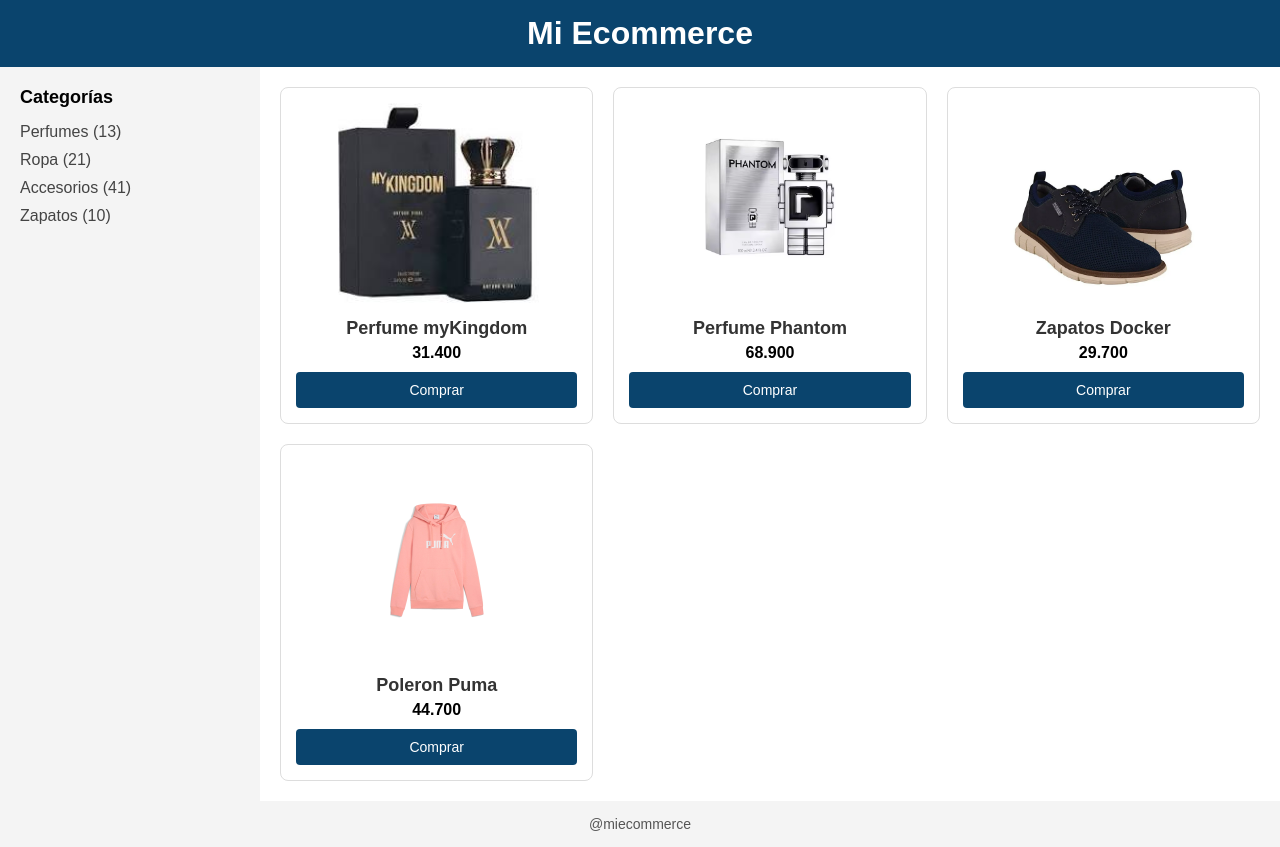
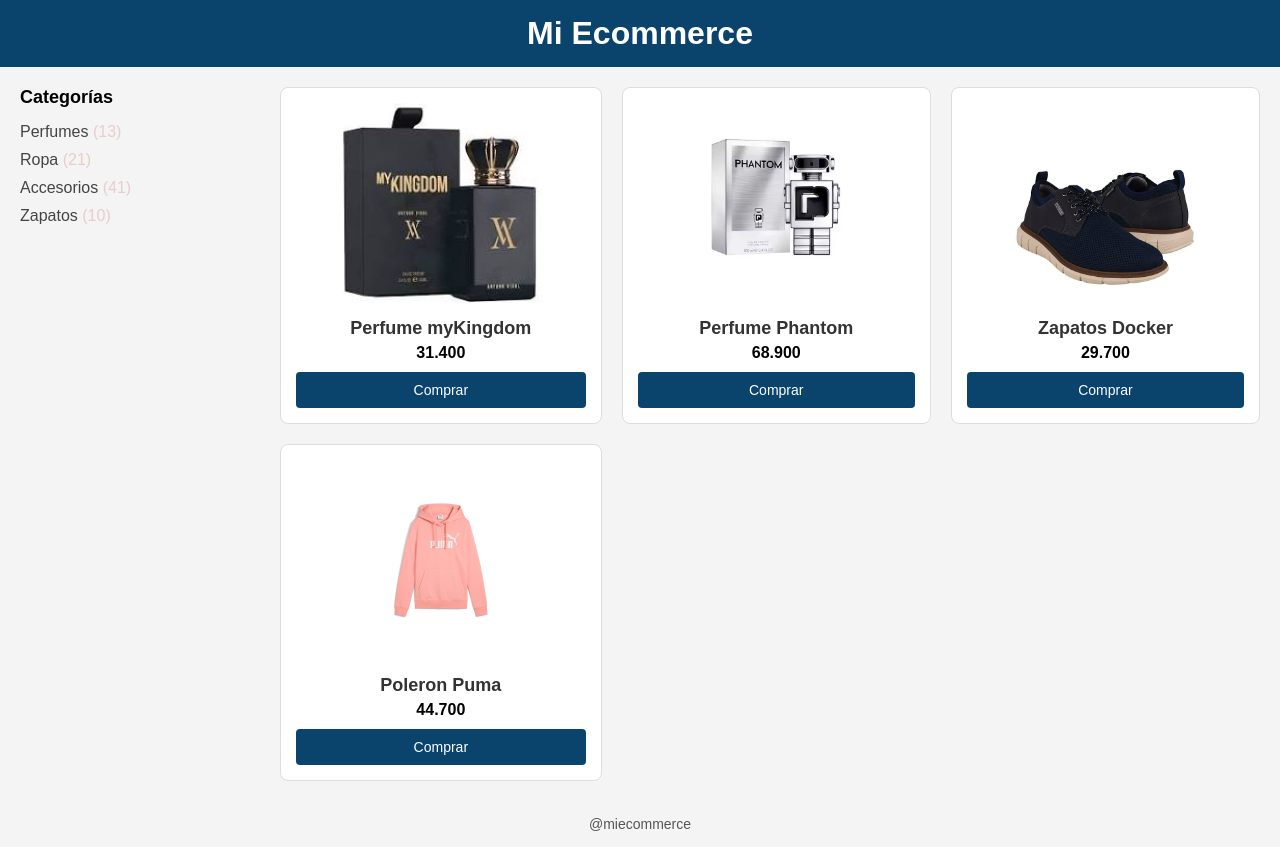
Before and after one commit to gabriel2025-prog/ecommerce, a plain HTML site: page index.html in a window 1280 px wide. Drawn offline with Linux system fonts and the light colour scheme.

Commit message:
Segundo Commit

```diff
--- a/css/style.css
+++ b/css/style.css
@@ -19,6 +19,7 @@ header {
     display: grid;
     grid-template-columns: 260px 1fr;
     min-height: calc(100vh - 80px);
+    background-color: #f4f4f4;
 }
 
 /* Sidebar */
@@ -41,10 +42,15 @@ header {
     color: #444;
 }
 
+.Stock {
+    color: rgb(233, 204, 204);
+    /*font-weight: bold;*/
+}
+
 /* Sección de productos */
 .productos {
     display: grid;
-    grid-template-columns: repeat(auto-fit, minmax(250px, 1fr));
+    grid-template-columns: auto auto auto;
     gap: 20px;
     padding: 20px;
 }
--- a/index.html
+++ b/index.html
@@ -18,10 +18,10 @@
         <aside class="sidebar">
             <h2>Categorías</h2>
             <ul>
-                <li>Perfumes (13)</li>
-                <li>Ropa (21)</li>
-                <li>Accesorios (41)</li>
-                <li>Zapatos (10)</li>
+                <li>Perfumes <span class="Stock"> (13) </span></li>
+                <li>Ropa <span class="Stock"> (21) </span></li>
+                <li>Accesorios <span class="Stock"> (41) </span></li>
+                <li>Zapatos <span class="Stock"> (10) </span></li>
             </ul>
         </aside>
 
```
